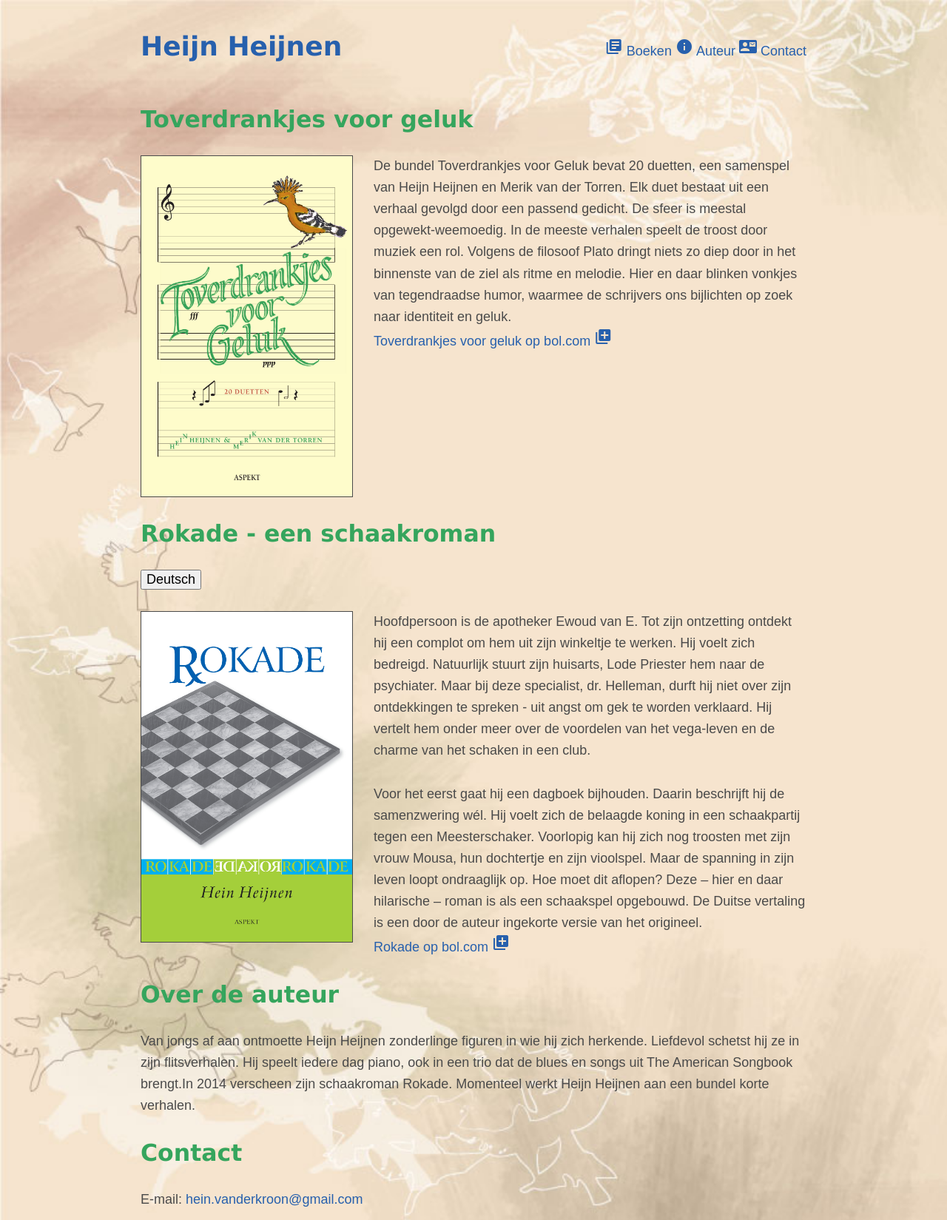
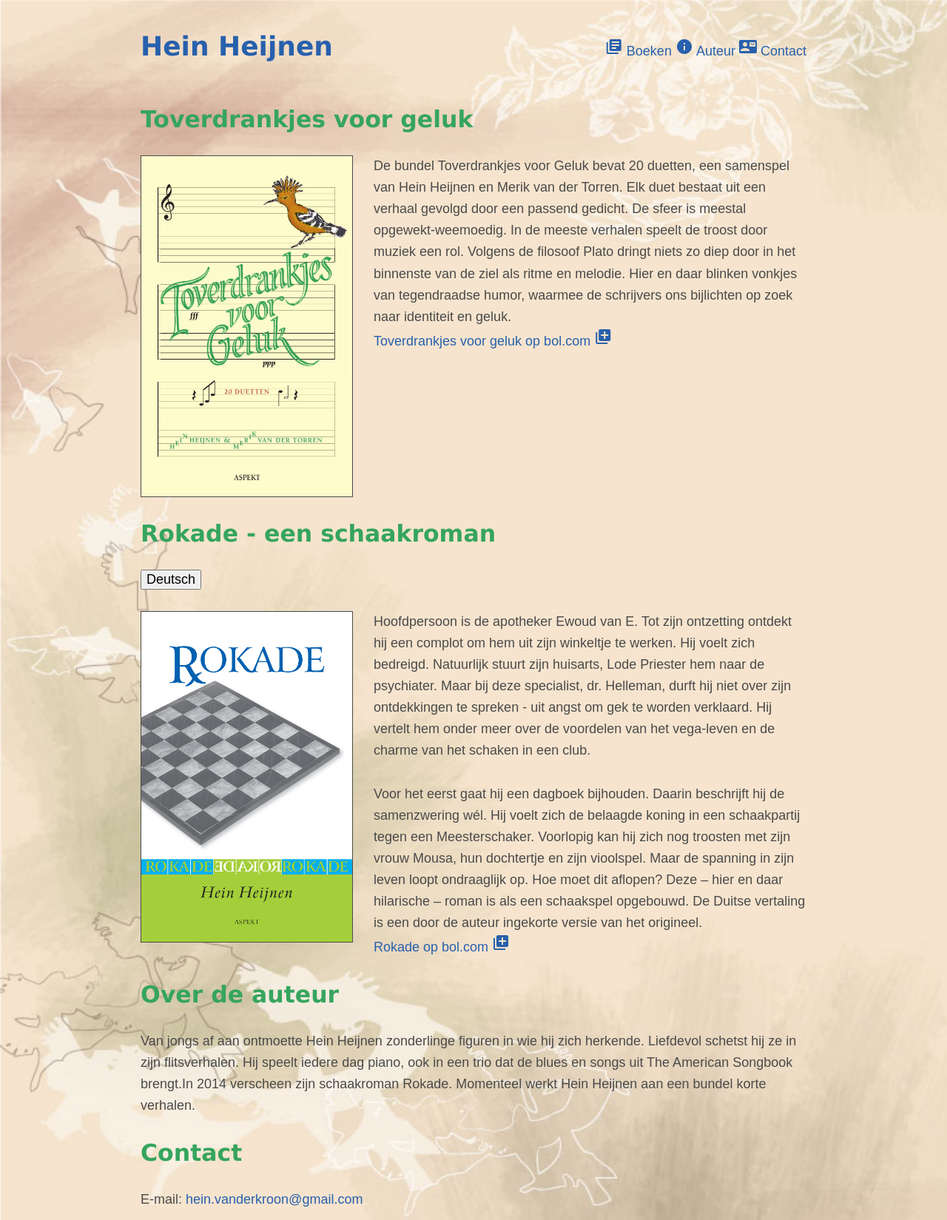
Before and after one commit to KVooys/heijnheijnen, a plain HTML site: page index.html in a window 1280 px wide. Shown: the whole page at 74% size. Drawn offline with nearby package versions, Linux system fonts and the light colour scheme.

Commit message:
Update Heijn to Hein

```diff
--- a/index.html
+++ b/index.html
@@ -2,7 +2,7 @@
 <html>
 
 <head>
-  <title> Homepage van de auteur Heijn Heijnen</title>
+  <title> Homepage van de auteur Hein Heijnen</title>
   <meta content="text/html;charset=utf-8" http-equiv="Content-Type">
   <meta content="utf-8" http-equiv="encoding">
   <meta name="viewport" content="width=device-width, initial-scale=1.0">
@@ -21,7 +21,7 @@
   <div class="flex-container">
     <div class="navbar">
       <div class="title">
-        <h2>Heijn Heijnen</h2>
+        <h2>Hein Heijnen</h2>
       </div>
       <div class="menu">
         <a href="#books" id="booksbutton"><i class="material-icons">library_books</i> Boeken </a>
@@ -44,7 +44,7 @@
 
         <p class="content">
           De bundel Toverdrankjes voor Geluk bevat 20 duetten, een
-          samenspel van Heijn Heijnen en Merik van der Torren. Elk duet
+          samenspel van Hein Heijnen en Merik van der Torren. Elk duet
           bestaat uit een verhaal gevolgd door een passend gedicht.
           De sfeer is meestal opgewekt-weemoedig. In de meeste verhalen
           speelt de troost door muziek een rol. Volgens de filosoof Plato
@@ -135,12 +135,12 @@
 
     <div class="about">
       <h3>Over de auteur</h3>
-      Van jongs af aan ontmoette Heijn Heijnen zonderlinge
+      Van jongs af aan ontmoette Hein Heijnen zonderlinge
       figuren in wie hij zich herkende. Liefdevol schetst hij
       ze in zijn flitsverhalen. Hij speelt iedere dag piano, ook in
       een trio dat de blues en songs uit The American Songbook
       brengt.In 2014 verscheen zijn schaakroman Rokade.
-      Momenteel werkt Heijn Heijnen aan een bundel korte verhalen.
+      Momenteel werkt Hein Heijnen aan een bundel korte verhalen.
     </div>
 
     <div class="contact">
```
Also changed, not shown: 1 other file.
